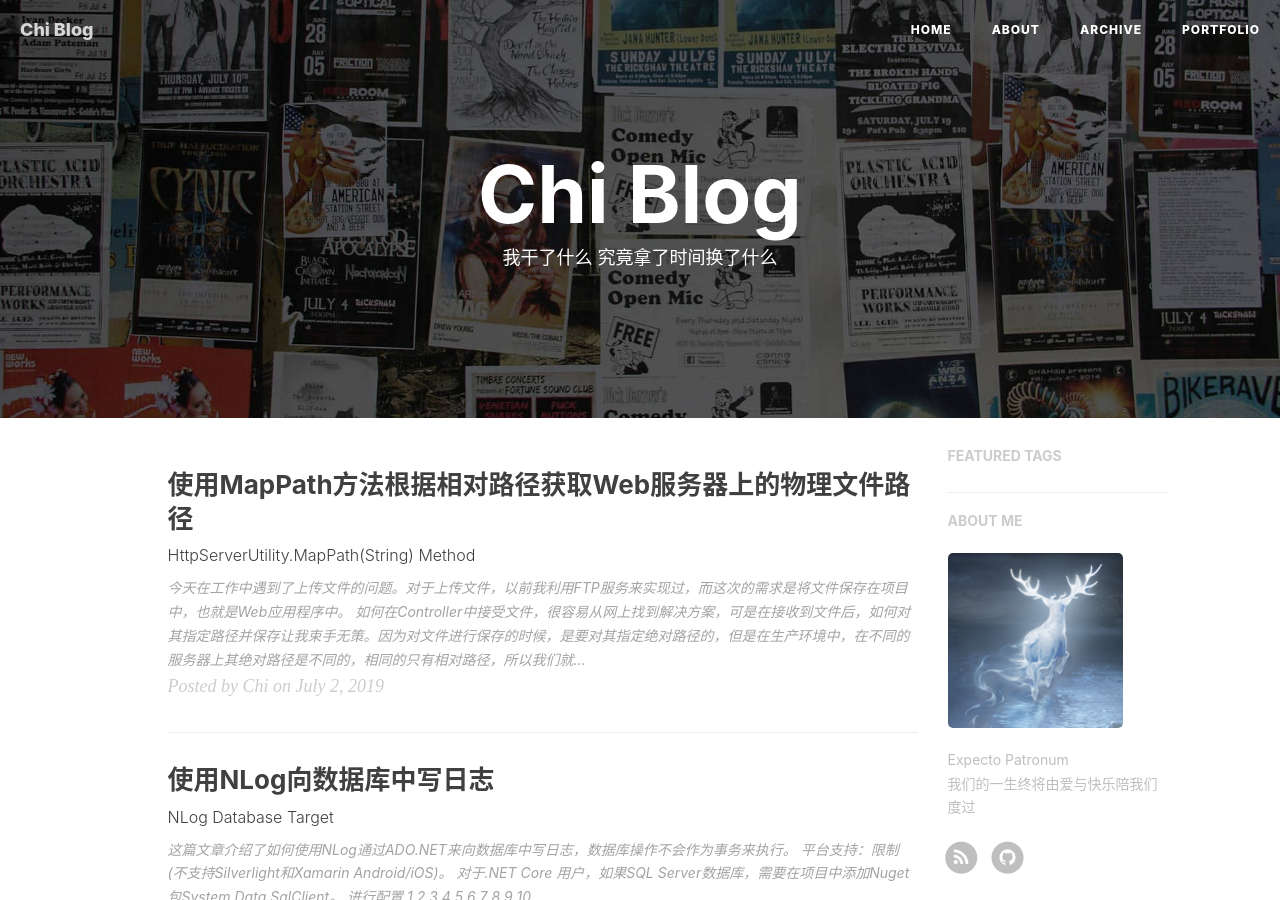
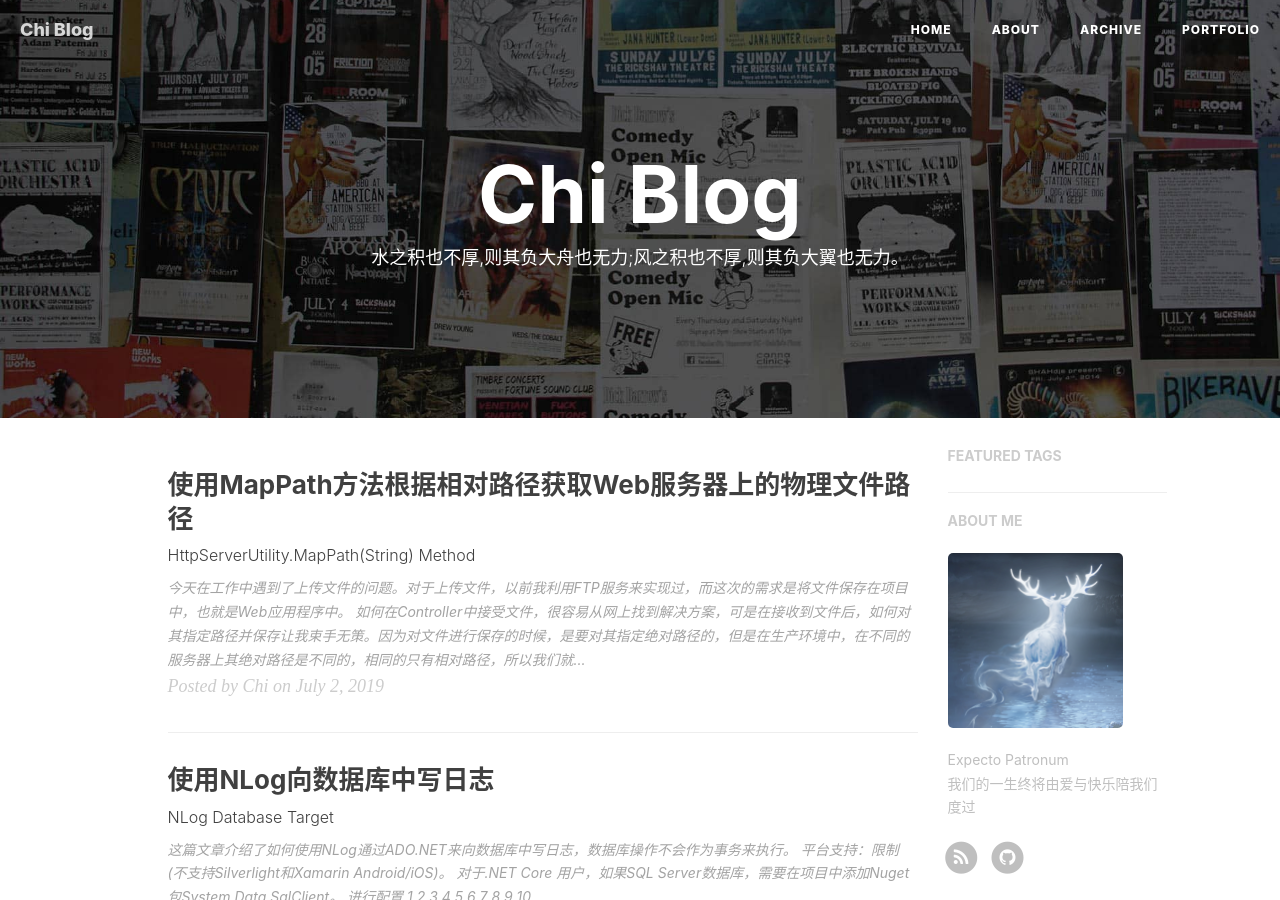
Before and after one commit to realZhangChi/realZhangChi.github.io, a Jekyll site: the page built from index.html, in a window 1280 px wide and 900 px high. Built offline with Jekyll 4.4.1, drawn with Linux system fonts in a browser that asks for light colours; nearby versions of some CDN libraries; the list of posts is cut into pages by our own code; comment, search, counter and statistics services are not loaded.

Commit message:
修改description

```diff
--- a/index.html
+++ b/index.html
@@ -1,6 +1,6 @@
 ---
 layout: page
-description: "我干了什么 究竟拿了时间换了什么"
+description: "水之积也不厚,则其负大舟也无力;风之积也不厚,则其负大翼也无力。"
 ---
 
 {% for post in paginator.posts %}
```
